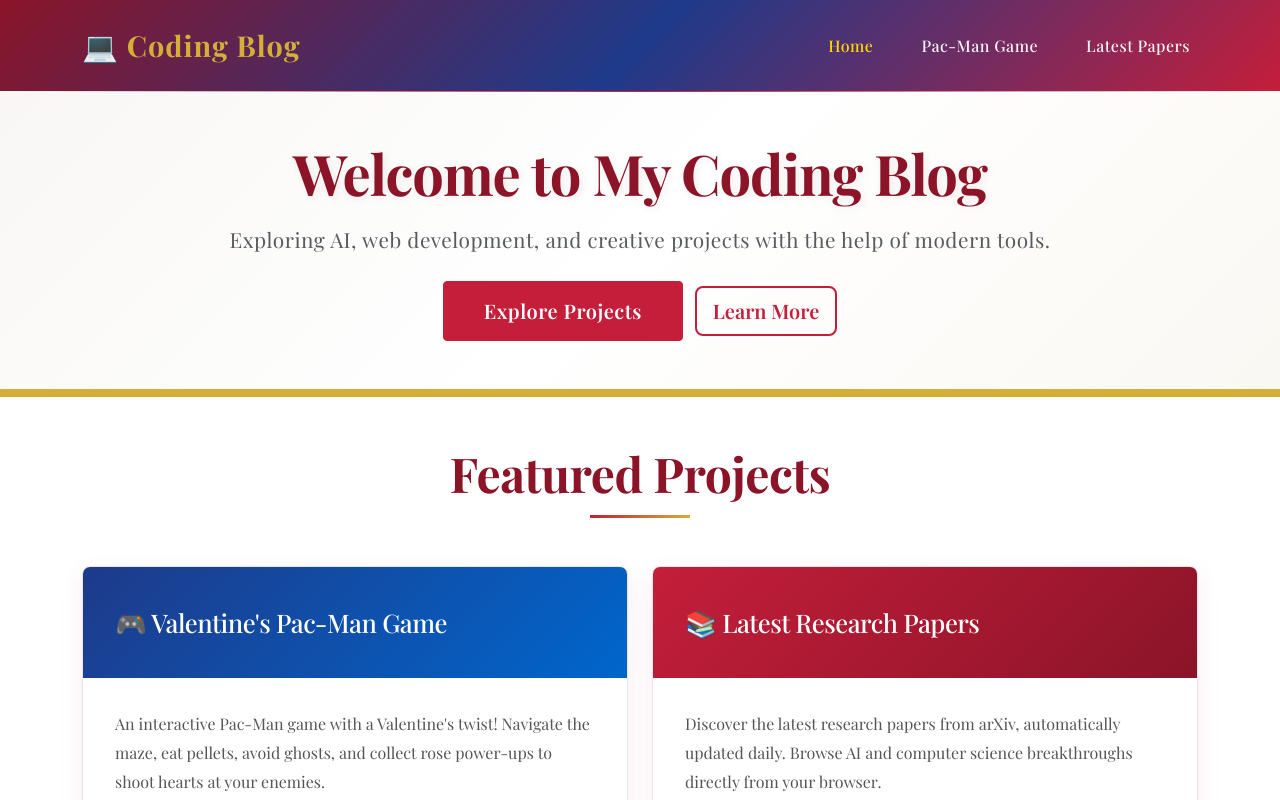
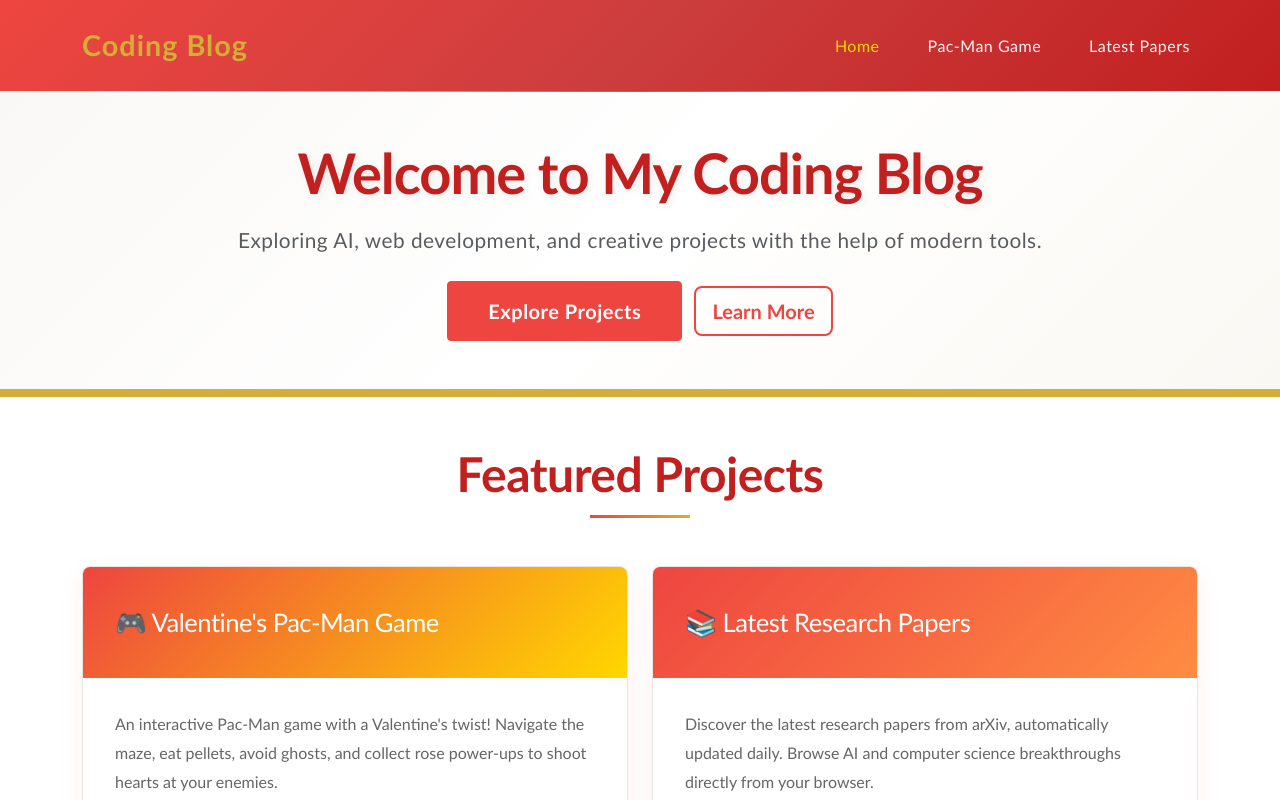
Before and after one commit to yizhenliu99/coding-blog, a plain HTML site: page index.html in a window 1280 px wide. Shown: the top 800 px of the page. Drawn offline with nearby package versions, Linux system fonts and the light colour scheme.

Commit message:
Update design: Calibri font, red dragon fruit color, minimal blue, yellow emphasis, removed emoji

```diff
--- a/assets/css/style.css
+++ b/assets/css/style.css
@@ -1,40 +1,40 @@
-/* Root Colors - Luxury Theme: Rose Red, Yellow, Blue */
+/* Root Colors - Luxury Theme: Red Dragon Fruit, Gold Yellow, Minimalist */
 :root {
-    --rose-red: #c41e3a;
-    --dark-rose: #8b1428;
+    --dragon-red: #EE4540;
+    --dark-dragon: #c21f1f;
     --gold-yellow: #d4af37;
     --bright-yellow: #ffd700;
-    --royal-blue: #1e3a8a;
-    --sky-blue: #0066cc;
     --white: #ffffff;
-    --light-bg: #f8f7f5;
+    --light-bg: #faf8f6;
     --text-primary: #1a1a1a;
-    --text-secondary: #555555;
+    --text-secondary: #666666;
+    --text-grey: #888888;
+    --text-brown: #654321;
     --border-gray: #e8e6e1;
 }
 
 /* General Styles */
 body {
-    font-family: 'Playfair Display', 'Georgia', serif;
+    font-family: 'Calibri', 'Segoe UI', sans-serif;
     color: var(--text-primary);
     line-height: 1.7;
     background-color: var(--light-bg);
 }
 
 a {
-    color: var(--rose-red);
+    color: var(--dragon-red);
     text-decoration: none;
     transition: color 0.3s ease;
 }
 
 a:hover {
-    color: var(--dark-rose);
+    color: var(--dark-dragon);
 }
 
 /* Navigation */
 .navbar-custom {
-    background: linear-gradient(135deg, var(--dark-rose) 0%, var(--royal-blue) 50%, var(--rose-red) 100%);
-    box-shadow: 0 4px 20px rgba(196, 30, 58, 0.2);
+    background: linear-gradient(135deg, var(--dragon-red) 0%, #cc3d3d 50%, var(--dark-dragon) 100%);
+    box-shadow: 0 4px 20px rgba(238, 69, 64, 0.2);
     padding: 1rem 0;
 }
 
@@ -43,7 +43,7 @@ a:hover {
     color: var(--gold-yellow) !important;
     letter-spacing: 1px;
     font-weight: 700;
-    font-family: 'Playfair Display', serif;
+    font-family: 'Calibri', sans-serif;
 }
 
 .navbar-custom .nav-link {
@@ -52,7 +52,7 @@ a:hover {
     font-weight: 500;
     letter-spacing: 0.5px;
     transition: all 0.3s ease;
-    font-family: 'Playfair Display', serif;
+    font-family: 'Calibri', sans-serif;
 }
 
 .navbar-custom .nav-link:hover,
@@ -75,13 +75,13 @@ a:hover {
     left: 0;
     right: 0;
     height: 1px;
-    background: linear-gradient(90deg, transparent, var(--rose-red), transparent);
+    background: linear-gradient(90deg, transparent, var(--dragon-red), transparent);
 }
 
 .hero-section h1 {
-    color: var(--dark-rose);
+    color: var(--dark-dragon);
     text-shadow: 2px 2px 8px rgba(0, 0, 0, 0.08);
-    font-family: 'Playfair Display', serif;
+    font-family: 'Calibri', sans-serif;
     font-size: 3.5rem;
     font-weight: 700;
     letter-spacing: -1px;
@@ -95,33 +95,33 @@ a:hover {
 }
 
 .btn-primary {
-    background-color: var(--rose-red);
-    border-color: var(--rose-red);
+    background-color: var(--dragon-red);
+    border-color: var(--dragon-red);
     font-weight: 600;
     padding: 0.85rem 2.5rem;
     transition: all 0.3s ease;
     border-radius: 4px;
     letter-spacing: 0.5px;
-    font-family: 'Playfair Display', serif;
+    font-family: 'Calibri', sans-serif;
 }
 
 .btn-primary:hover {
-    background-color: var(--dark-rose);
-    border-color: var(--dark-rose);
+    background-color: var(--dark-dragon);
+    border-color: var(--dark-dragon);
     transform: translateY(-3px);
-    box-shadow: 0 8px 20px rgba(196, 30, 58, 0.3);
+    box-shadow: 0 8px 20px rgba(238, 69, 64, 0.3);
 }
 
 .btn-outline-primary {
-    color: var(--rose-red);
-    border-color: var(--rose-red);
+    color: var(--dragon-red);
+    border-color: var(--dragon-red);
     font-weight: 600;
     border-width: 2px;
 }
 
 .btn-outline-primary:hover {
-    background-color: var(--rose-red);
-    border-color: var(--rose-red);
+    background-color: var(--dragon-red);
+    border-color: var(--dragon-red);
     transform: translateY(-3px);
 }
 
@@ -132,10 +132,10 @@ a:hover {
 }
 
 .projects-section h2 {
-    color: var(--dark-rose);
+    color: var(--dark-dragon);
     font-size: 3rem;
     margin-bottom: 3.5rem;
-    font-family: 'Playfair Display', serif;
+    font-family: 'Calibri', sans-serif;
     font-weight: 700;
     letter-spacing: -0.5px;
     position: relative;
@@ -150,7 +150,7 @@ a:hover {
     transform: translateX(-50%);
     width: 100px;
     height: 3px;
-    background: linear-gradient(90deg, var(--rose-red), var(--gold-yellow));
+    background: linear-gradient(90deg, var(--dragon-red), var(--gold-yellow));
 }
 
 /* Project Card */
@@ -158,7 +158,7 @@ a:hover {
     background: var(--white);
     border-radius: 8px;
     overflow: hidden;
-    box-shadow: 0 8px 25px rgba(196, 30, 58, 0.08);
+    box-shadow: 0 8px 25px rgba(238, 69, 64, 0.08);
     transition: all 0.4s ease;
     height: 100%;
     display: flex;
@@ -168,7 +168,7 @@ a:hover {
 
 .project-card:hover {
     transform: translateY(-12px);
-    box-shadow: 0 20px 40px rgba(196, 30, 58, 0.15);
+    box-shadow: 0 20px 40px rgba(238, 69, 64, 0.15);
 }
 
 .project-header {
@@ -178,17 +178,17 @@ a:hover {
 }
 
 .game-header {
-    background: linear-gradient(135deg, var(--royal-blue) 0%, var(--sky-blue) 100%);
+    background: linear-gradient(135deg, var(--dragon-red) 0%, var(--bright-yellow) 100%);
 }
 
 .paper-header {
-    background: linear-gradient(135deg, var(--rose-red) 0%, var(--dark-rose) 100%);
+    background: linear-gradient(135deg, var(--dragon-red) 0%, #ff8c42 100%);
 }
 
 .project-header h3 {
     font-size: 1.6rem;
     margin: 0;
-    font-family: 'Playfair Display', serif;
+    font-family: 'Calibri', sans-serif;
     letter-spacing: -0.5px;
 }
 
@@ -234,9 +234,9 @@ a:hover {
 }
 
 .about-section h2 {
-    color: var(--dark-rose);
+    color: var(--dark-dragon);
     font-size: 2.8rem;
-    font-family: 'Playfair Display', serif;
+    font-family: 'Calibri', sans-serif;
     font-weight: 700;
     letter-spacing: -0.5px;
     margin-bottom: 2rem;
@@ -260,21 +260,21 @@ a:hover {
     padding: 2.5rem;
     border-radius: 8px;
     text-align: center;
-    box-shadow: 0 6px 20px rgba(196, 30, 58, 0.06);
+    box-shadow: 0 6px 20px rgba(238, 69, 64, 0.06);
     border: 1px solid var(--border-gray);
     transition: all 0.3s ease;
 }
 
 .stat-box:hover {
     transform: translateY(-5px);
-    box-shadow: 0 12px 30px rgba(196, 30, 58, 0.12);
+    box-shadow: 0 12px 30px rgba(238, 69, 64, 0.12);
 }
 
 .stat-box h4 {
     font-size: 2.8rem;
-    color: var(--rose-red);
+    color: var(--dragon-red);
     margin-bottom: 0.5rem;
-    font-family: 'Playfair Display', serif;
+    font-family: 'Calibri', sans-serif;
     font-weight: 700;
 }
 
@@ -287,7 +287,7 @@ a:hover {
 
 /* CTA Section */
 .cta-section {
-    background: linear-gradient(135deg, var(--dark-rose) 0%, var(--royal-blue) 50%, var(--rose-red) 100%);
+    background: linear-gradient(135deg, var(--dragon-red) 0%, #ff8c42 50%, var(--dark-dragon) 100%);
     padding: 5rem 0;
     position: relative;
     overflow: hidden;
@@ -307,7 +307,7 @@ a:hover {
 .cta-section h2 {
     font-size: 2.5rem;
     margin-bottom: 1.5rem;
-    font-family: 'Playfair Display', serif;
+    font-family: 'Calibri', sans-serif;
     font-weight: 700;
     position: relative;
     z-index: 1;
@@ -328,7 +328,7 @@ a:hover {
 
 .btn-outline-light:hover {
     background-color: var(--bright-yellow);
-    color: var(--dark-rose);
+    color: var(--dark-dragon);
     border-color: var(--bright-yellow);
 }
 
@@ -420,9 +420,9 @@ a:hover {
 }
 
 .container-placeholder h1 {
-    color: var(--dark-rose);
+    color: var(--dark-dragon);
     margin-bottom: 1rem;
-    font-family: 'Playfair Display', serif;
+    font-family: 'Calibri', sans-serif;
     font-size: 2.5rem;
 }
 
@@ -433,5 +433,5 @@ a:hover {
 
 /* Typography enhancements */
 h1, h2, h3, h4, h5, h6 {
-    font-family: 'Playfair Display', serif;
+    font-family: 'Calibri', sans-serif;
 }
--- a/index.html
+++ b/index.html
@@ -4,7 +4,6 @@
     <meta charset="UTF-8">
     <meta name="viewport" content="width=device-width, initial-scale=1.0">
     <title>Coding Blog - Yizhen's Journey</title>
-    <link href="https://fonts.googleapis.com/css2?family=Playfair+Display:wght@400;500;600;700&display=swap" rel="stylesheet">
     <link href="https://cdn.jsdelivr.net/npm/bootstrap@5.3.0/dist/css/bootstrap.min.css" rel="stylesheet">
     <link rel="stylesheet" href="assets/css/style.css">
 </head>
@@ -12,7 +11,7 @@
     <!-- Navigation -->
     <nav class="navbar navbar-expand-lg navbar-custom">
         <div class="container-lg">
-            <a class="navbar-brand fw-bold" href="index.html">💻 Coding Blog</a>
+            <a class="navbar-brand fw-bold" href="index.html">Coding Blog</a>
             <button class="navbar-toggler" type="button" data-bs-toggle="collapse" data-bs-target="#navbarNav" aria-controls="navbarNav" aria-expanded="false" aria-label="Toggle navigation">
                 <span class="navbar-toggler-icon"></span>
             </button>
```
Also changed, not shown: arxiv.html (+1 -2 lines), pacman.html (+1 -2 lines).
